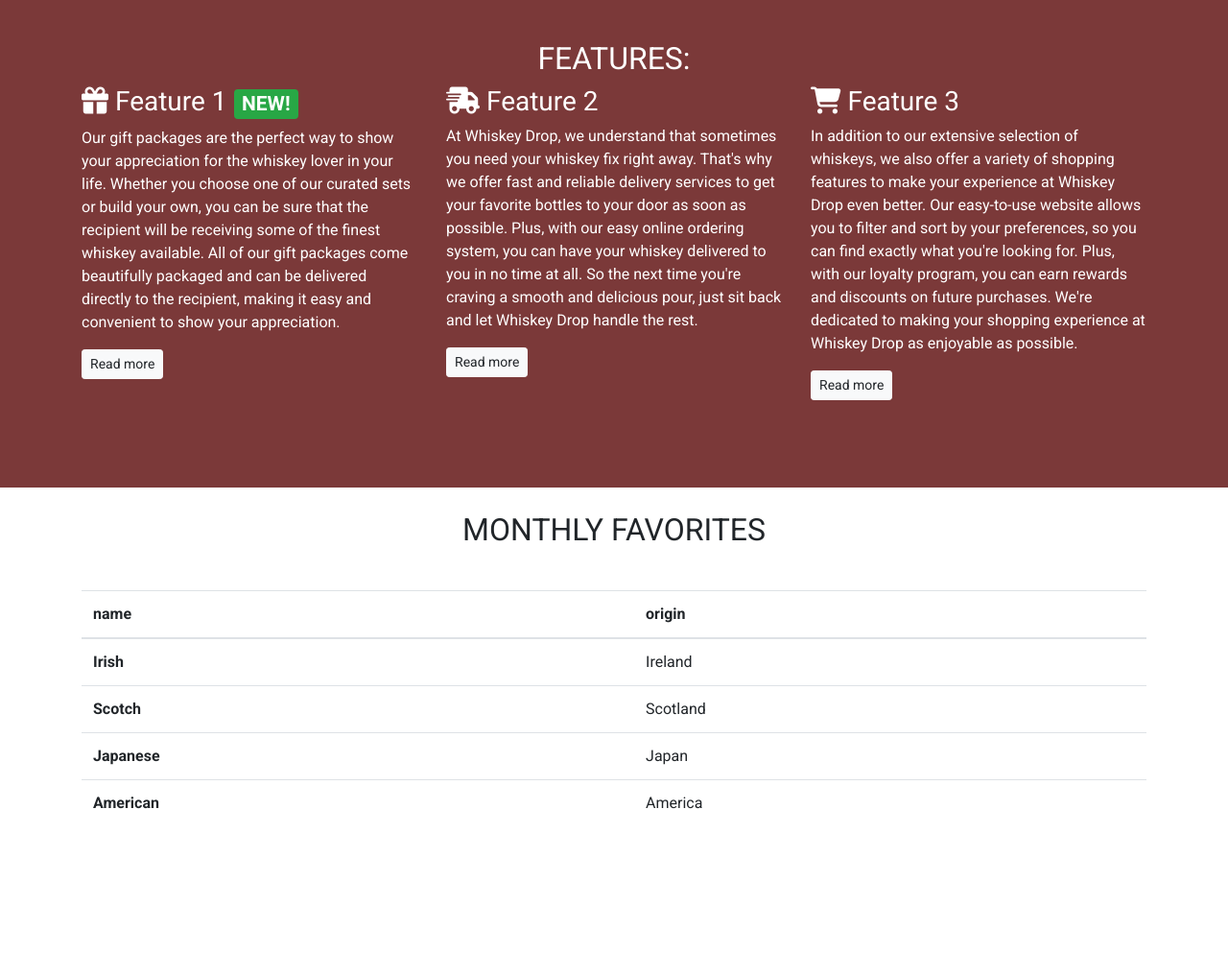
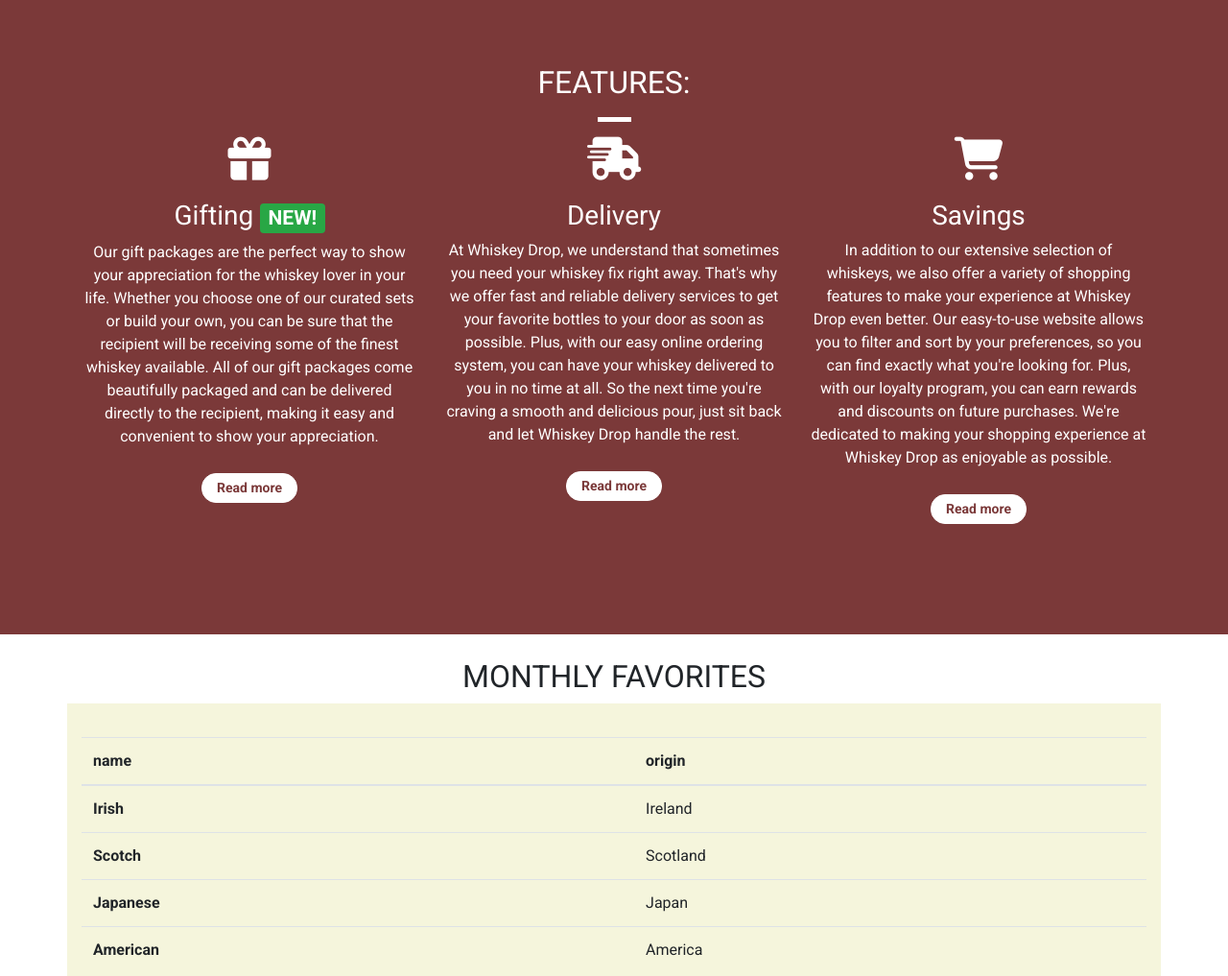
Before and after one commit to ericjonesdev/bootstrap-project, a plain HTML site: page index.html in a window 1280 px wide. Shown: the part 1180-2197 px from the top of the page at 96% size. Before the commit the page ends 2092 px from the top, so only its background shows below. Drawn offline with nearby package versions, Linux system fonts and the light colour scheme.

Commit message:
Add final code to beautify the site
Add final code to beautify the site

```diff
--- a/css/style.css
+++ b/css/style.css
@@ -66,6 +66,9 @@ body {
     margin-top: 0;
 }
 
+.quotes .page-header {
+    margin-bottom: 25px;
+}
 
 /*block dividers*/
 
@@ -78,6 +81,10 @@ body {
 
 .block-divider--darkyellow {
     background-color: #9d9d07;
+}
+
+.block-divider--white {
+    background-color: white;
 }
 
 .block-divider--short {
@@ -96,6 +103,7 @@ body {
 .table-container {
     padding-top: 35px;
     padding-bottom: 35px;
+    background-color: beige;
 }
 
 .monthly-margin {
@@ -176,3 +184,36 @@ body {
     background-color: rgb(153, 7, 7);
     border-color: rgb(153, 7, 7);
 }
+
+.feature {
+    text-align: center;
+    margin-bottom: 40px;
+}
+
+.feature i {
+    margin-bottom: 20px;
+    font-size: 45px;
+    line-height: 45px;
+}
+
+.feature .btn {
+    background-color: white;
+    border-color: white;
+    border-radius: 15px;
+    min-width: 100px;
+    font-weight: bold;
+    margin-top: 10px;
+    color:rgb(123, 57, 57);
+}
+
+/* Readme Buttons */
+
+.box {
+    width: 30%;
+    float: left;
+    margin: 50px 20px;
+    background-color: #fff;
+    padding: 15px;
+    border-radius: 8px;
+    box-shadow: 0 5px 5px rgba(0, 0, 0, 0.15);
+}
--- a/index.html
+++ b/index.html
@@ -126,27 +126,28 @@
                     <div class="row">
                         <div class="col-12 page-header">
                             <h2 class="text-uppercase">Features:</h2>
+                            <hr class="block-divider block-divider--short block-divider--white">
                         </div>
                     </div>
                     <div>
                         <div class="row">
                             <div class="col-12 col-md-6 col-lg-4">
                                 <div class="feature">
-                                    <h3><i class="fa-sharp fa-solid fa-gift d-none d-sm-inline"></i> Feature 1 <span class="badge badge-success">NEW!</span></h3>
+                                    <h3><i class="fa-sharp fa-solid fa-gift d-none d-sm-block"></i> Gifting <span class="badge badge-success">NEW!</span></h3>
                                     <p>Our gift packages are the perfect way to show your appreciation for the whiskey lover in your life. Whether you choose one of our curated sets or build your own, you can be sure that the recipient will be receiving some of the finest whiskey available. All of our gift packages come beautifully packaged and can be delivered directly to the recipient, making it easy and convenient to show your appreciation.</p>
                                     <p><a class="btn btn-sm btn-light" href="">Read more</a></p>
                                 </div>
                             </div>
                             <div class="col-12 col-md-6 col-lg-4">
                                 <div class="feature">
-                                    <h3><i class="fa-sharp fa-solid fa-truck-fast d-none d-sm-inline"></i> Feature 2</h3>
+                                    <h3><i class="fa-sharp fa-solid fa-truck-fast d-none d-sm-block"></i> Delivery</h3>
                                     <p>At Whiskey Drop, we understand that sometimes you need your whiskey fix right away. That's why we offer fast and reliable delivery services to get your favorite bottles to your door as soon as possible. Plus, with our easy online ordering system, you can have your whiskey delivered to you in no time at all. So the next time you're craving a smooth and delicious pour, just sit back and let Whiskey Drop handle the rest.</p>
                                     <p><a class="btn btn-sm btn-light" href="">Read more</a></p>
                                 </div>
                             </div>
                             <div class="col-12 d-md-none d-lg-block col-lg-4">
                                 <div class="feature">
-                                    <h3><i class="fa-sharp fa-solid fa-cart-shopping d-none d-sm-inline"></i> Feature 3</h3>
+                                    <h3><i class="fa-sharp fa-solid fa-cart-shopping d-none d-sm-block"></i> Savings</h3>
                                     <p>In addition to our extensive selection of whiskeys, we also offer a variety of shopping features to make your experience at Whiskey Drop even better. Our easy-to-use website allows you to filter and sort by your preferences, so you can find exactly what you're looking for. Plus, with our loyalty program, you can earn rewards and discounts on future purchases. We're dedicated to making your shopping experience at Whiskey Drop as enjoyable as possible. </p>
                                     <p><a class="btn btn-sm btn-light" href="">Read more</a></p>
                                 </div>
```
